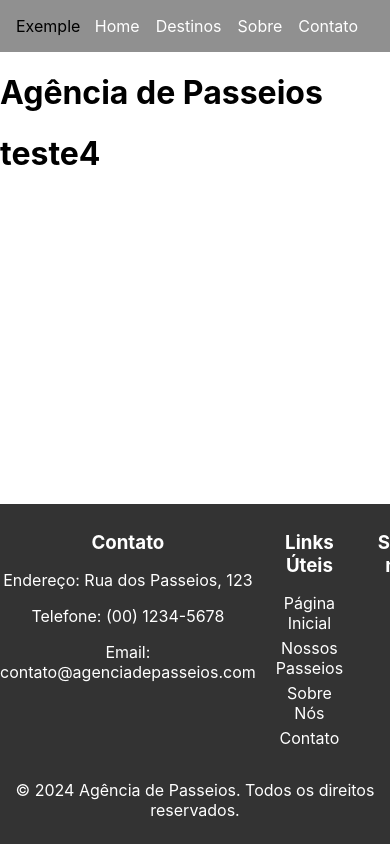
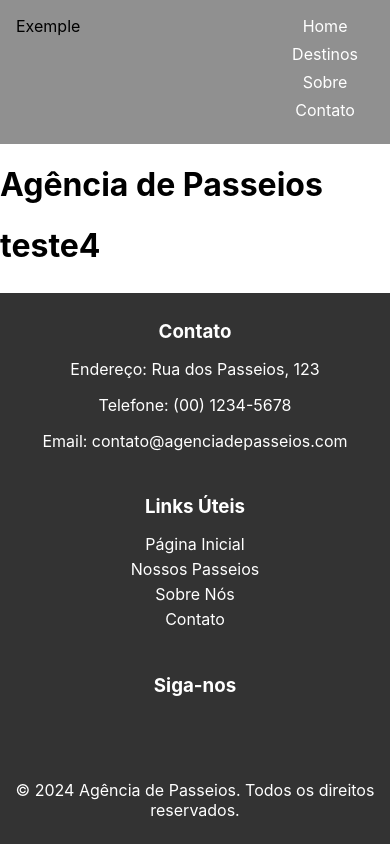
Before and after one commit to karinabertolazzo/agencia-passeios, a React (Create React App) app: page /Contato in a window 390 px wide. Built offline with nearby package versions, Linux system fonts and the light colour scheme.

Commit message:
responsividade navbar + footer add

```diff
--- a/src/components/layout/Footer/Footer.module.css
+++ b/src/components/layout/Footer/Footer.module.css
@@ -63,3 +63,15 @@
     display: flex;
 
   }
+
+
+  @media screen and (max-width: 768px) {
+    .footer__content {
+      flex-direction: column;
+    }
+
+    .footer__section {
+      margin-right: 0;
+      margin-bottom: 10px;
+    }
+  }
--- a/src/components/layout/Navbar/Navbar.module.css
+++ b/src/components/layout/Navbar/Navbar.module.css
@@ -26,3 +26,14 @@
 .item a:hover {
     color: #ffbb33;
 }
+
+
+@media screen and (max-width: 600px) {
+    .list {
+      flex-direction: column;
+    }
+
+    .item {
+      margin-bottom: 0.5em;
+    }
+  }
```
